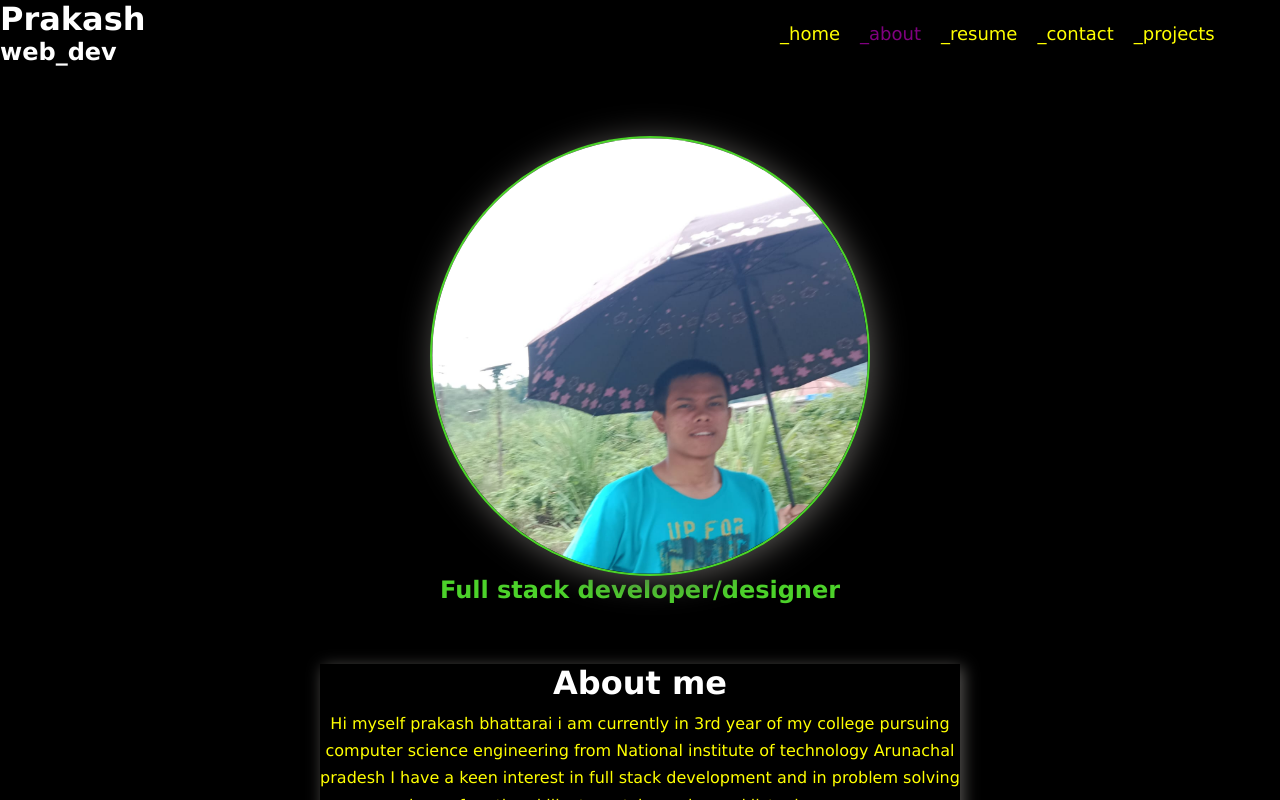
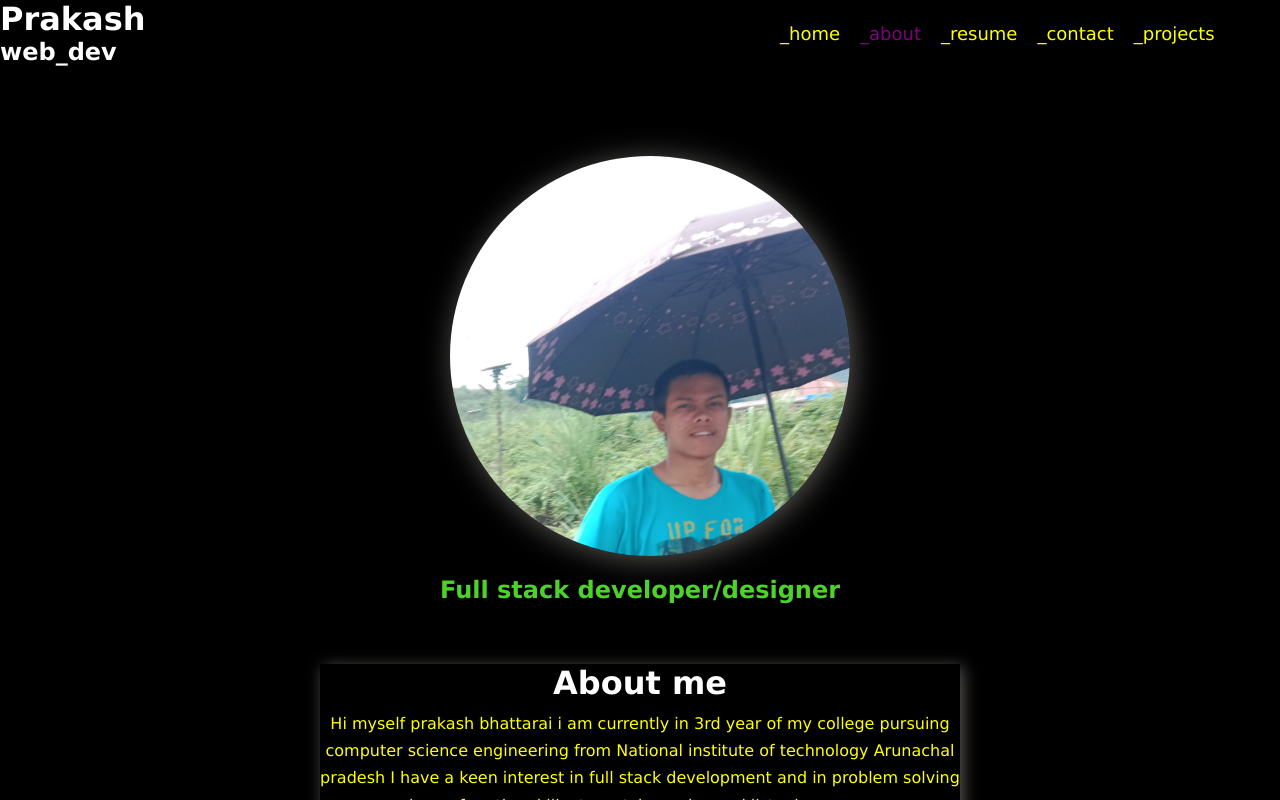
Before and after one commit to prakashcs44/portfolio, a React (Create React App) app in the folder frontend/: page /#/about in a window 1280 px wide. In both pictures the pointer is over the picture 650 px from the left and 356 px from the top of the page. Shown: the top 800 px of the page. Built offline with nearby package versions, Linux system fonts and the light colour scheme.

Commit message:
added zooming effect in profile pic

```diff
--- a/frontend/src/App.css
+++ b/frontend/src/App.css
@@ -442,10 +442,11 @@ p{
   margin-top: 60px;
   margin-left:20px;
   box-shadow: 3px 3px 30px rgb(90, 88, 86);
-  transition: transform 0.5s linear;
+
+  overflow: hidden;
 }
 
-.profile-img:hover{
+.profile-img img:hover{
   transform: scale(1.1);
   border: 2px solid var(--heading-color);
 
@@ -455,6 +456,7 @@ p{
   width:100%;
   height: 100%;
   border-radius: 50%;
+  transition: transform 0.5s linear;
 
 }
 
```
